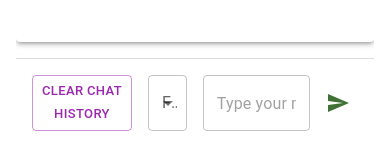
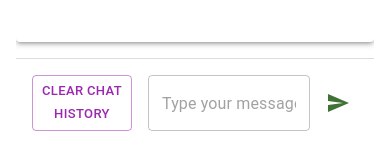
Before and after one commit to doyled-it/lawyer-brain, a React (Create React App) app in the folder frontend/: page / in a window 390 px wide. Shown: the part 681-841 px from the top of the page. Built offline with nearby package versions, Linux system fonts and the light colour scheme.

Commit message:
Removing the speaker filter because it looks bad on mobile and I don't know why you'd actually want to use it.

```diff
--- a/frontend/src/components/Chatbot.tsx
+++ b/frontend/src/components/Chatbot.tsx
@@ -13,11 +13,11 @@ import {
   List,
   ListItem,
   Typography,
-  FormControl,
-  InputLabel,
-  Select,
-  MenuItem,
-  SelectChangeEvent,
+  // FormControl,
+  // InputLabel,
+  // Select,
+  // MenuItem,
+  // SelectChangeEvent,
   Paper,
   Tooltip,
   Button,
@@ -110,9 +110,9 @@ const Chatbot: React.FC = () => {
     setInput(e.target.value);
   };
 
-  const handleSpeakerChange = (e: SelectChangeEvent<string>) => {
-    setSelectedSpeaker(e.target.value);
-  };
+  // const handleSpeakerChange = (e: SelectChangeEvent<string>) => {
+  //   setSelectedSpeaker(e.target.value);
+  // };
 
   const handleKeyPress = (e: KeyboardEvent<HTMLInputElement>) => {
     if (e.key === "Enter") {
@@ -280,7 +280,7 @@ const Chatbot: React.FC = () => {
           <br />
           History
         </Button>
-        <FormControl sx={{ flex: 1 }}>
+        {/* <FormControl sx={{ flex: 1 }}>
           <InputLabel id="speaker-select-label">Filter by Speaker</InputLabel>
           <Select
             labelId="speaker-select-label"
@@ -295,7 +295,7 @@ const Chatbot: React.FC = () => {
               </MenuItem>
             ))}
           </Select>
-        </FormControl>
+        </FormControl> */}
         <Box sx={{ display: "flex", alignItems: "center", flex: 4 }}>
           <TextField
             fullWidth
```
